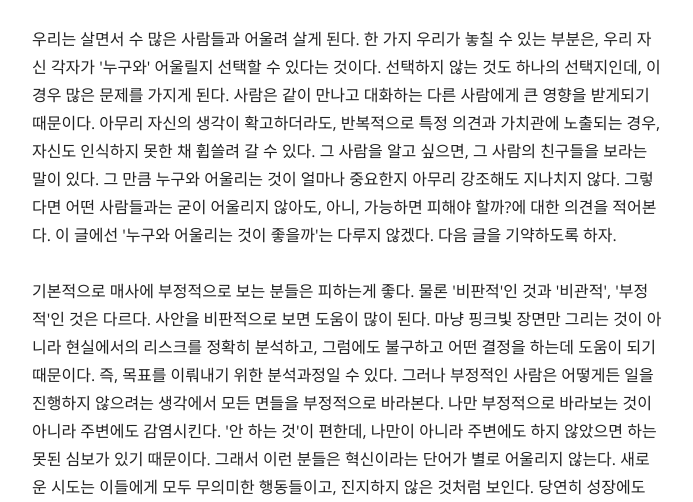
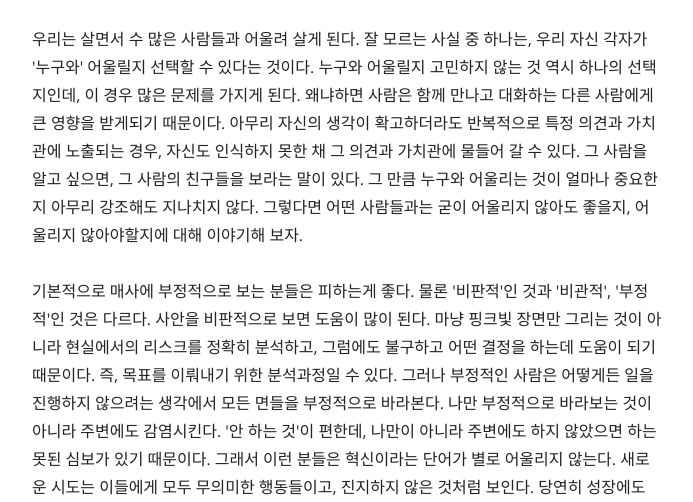
Before and after one commit to johnnykoo84/johnnykoo-blog, a Gatsby site: page /article/must-avoid-person/ in a window 1280 px wide. Shown: the part 298-800 px from the top of the page, without its empty margins (293-986 px from the left). Built offline with nearby package versions, Linux system fonts and the light colour scheme; Gatsby itself is replaced by a stand-in of ours; some packages are replaced by stand-ins of ours.

Commit message:
Update must avoid person article

```diff
--- a/content/blog/article/must-avoid-person.md
+++ b/content/blog/article/must-avoid-person.md
@@ -3,7 +3,7 @@ title: 살면서 굳이 어울리지 않아도 될 사람들
 date: "2021-03-18"
 ---
 
-우리는 살면서 수 많은 사람들과 어울려 살게 된다. 한 가지 우리가 놓칠 수 있는 부분은, 우리 자신 각자가 '누구와' 어울릴지 선택할 수 있다는 것이다. 선택하지 않는 것도 하나의 선택지인데, 이 경우 많은 문제를 가지게 된다. 사람은 같이 만나고 대화하는 다른 사람에게 큰 영향을 받게되기 때문이다. 아무리 자신의 생각이 확고하더라도, 반복적으로 특정 의견과 가치관에 노출되는 경우, 자신도 인식하지 못한 채 휩쓸려 갈 수 있다. 그 사람을 알고 싶으면, 그 사람의 친구들을 보라는 말이 있다. 그 만큼 누구와 어울리는 것이 얼마나 중요한지 아무리 강조해도 지나치지 않다. 그렇다면 어떤 사람들과는 굳이 어울리지 않아도, 아니, 가능하면 피해야 할까?에 대한 의견을 적어본다. 이 글에선 '누구와 어울리는 것이 좋을까'는 다루지 않겠다. 다음 글을 기약하도록 하자.
+우리는 살면서 수 많은 사람들과 어울려 살게 된다. 잘 모르는 사실 중 하나는, 우리 자신 각자가 '누구와' 어울릴지 선택할 수 있다는 것이다. 누구와 어울릴지 고민하지 않는 것 역시 하나의 선택지인데, 이 경우 많은 문제를 가지게 된다. 왜냐하면 사람은 함께 만나고 대화하는 다른 사람에게 큰 영향을 받게되기 때문이다. 아무리 자신의 생각이 확고하더라도 반복적으로 특정 의견과 가치관에 노출되는 경우, 자신도 인식하지 못한 채 그 의견과 가치관에 물들어 갈 수 있다. 그 사람을 알고 싶으면, 그 사람의 친구들을 보라는 말이 있다. 그 만큼 누구와 어울리는 것이 얼마나 중요한지 아무리 강조해도 지나치지 않다. 그렇다면 어떤 사람들과는 굳이 어울리지 않아도 좋을지, 어울리지 않아야할지에 대해 이야기해 보자.
 
 기본적으로 매사에 부정적으로 보는 분들은 피하는게 좋다. 물론 '비판적'인 것과 '비관적', '부정적'인 것은 다르다. 사안을 비판적으로 보면 도움이 많이 된다. 마냥 핑크빛 장면만 그리는 것이 아니라 현실에서의 리스크를 정확히 분석하고, 그럼에도 불구하고 어떤 결정을 하는데 도움이 되기 때문이다. 즉, 목표를 이뤄내기 위한 분석과정일 수 있다. 그러나 부정적인 사람은 어떻게든 일을 진행하지 않으려는 생각에서 모든 면들을 부정적으로 바라본다. 나만 부정적으로 바라보는 것이 아니라 주변에도 감염시킨다. '안 하는 것'이 편한데, 나만이 아니라 주변에도 하지 않았으면 하는 못된 심보가 있기 때문이다. 그래서 이런 분들은 혁신이라는 단어가 별로 어울리지 않는다. 새로운 시도는 이들에게 모두 무의미한 행동들이고, 진지하지 않은 것처럼 보인다. 당연히 성장에도 무리가 있다.
 
```
